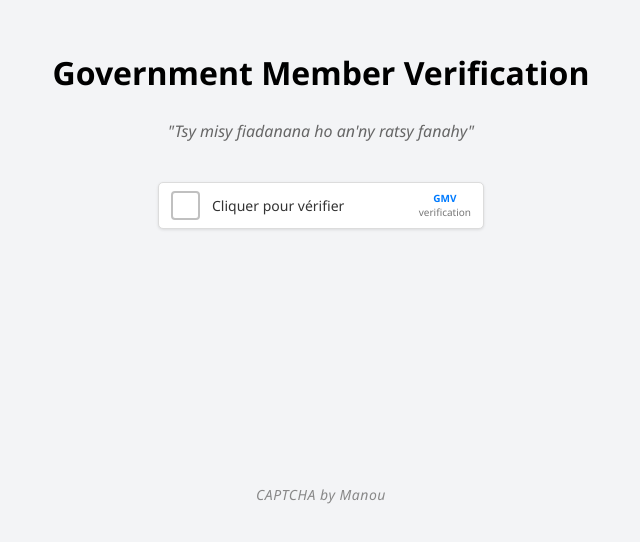
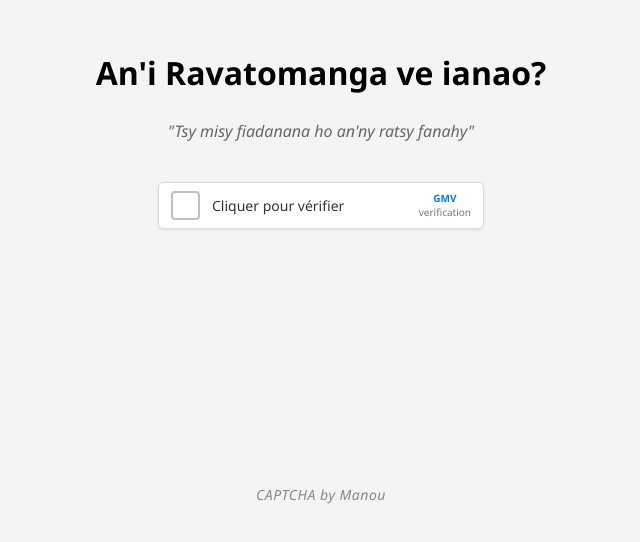
Before and after one commit to Manou-ux/quiz, a plain HTML site: page index.html in a window 1280 px wide. Shown: the part 286-828 px from the top of the page, without its empty margins (319-959 px from the left). Drawn offline with Linux system fonts and the light colour scheme.

Commit message:
Update index.html

```diff
--- a/index.html
+++ b/index.html
@@ -285,7 +285,7 @@
     </style>
 </head>
 <body>
-    <h1>Government Member Verification</h1>
+    <h1>An'i Ravatomanga ve ianao?</h1>
     <p class="slogan">"Tsy misy fiadanana ho an'ny ratsy fanahy"</p>
 
     <!-- CAPTCHA BOX -->
```
